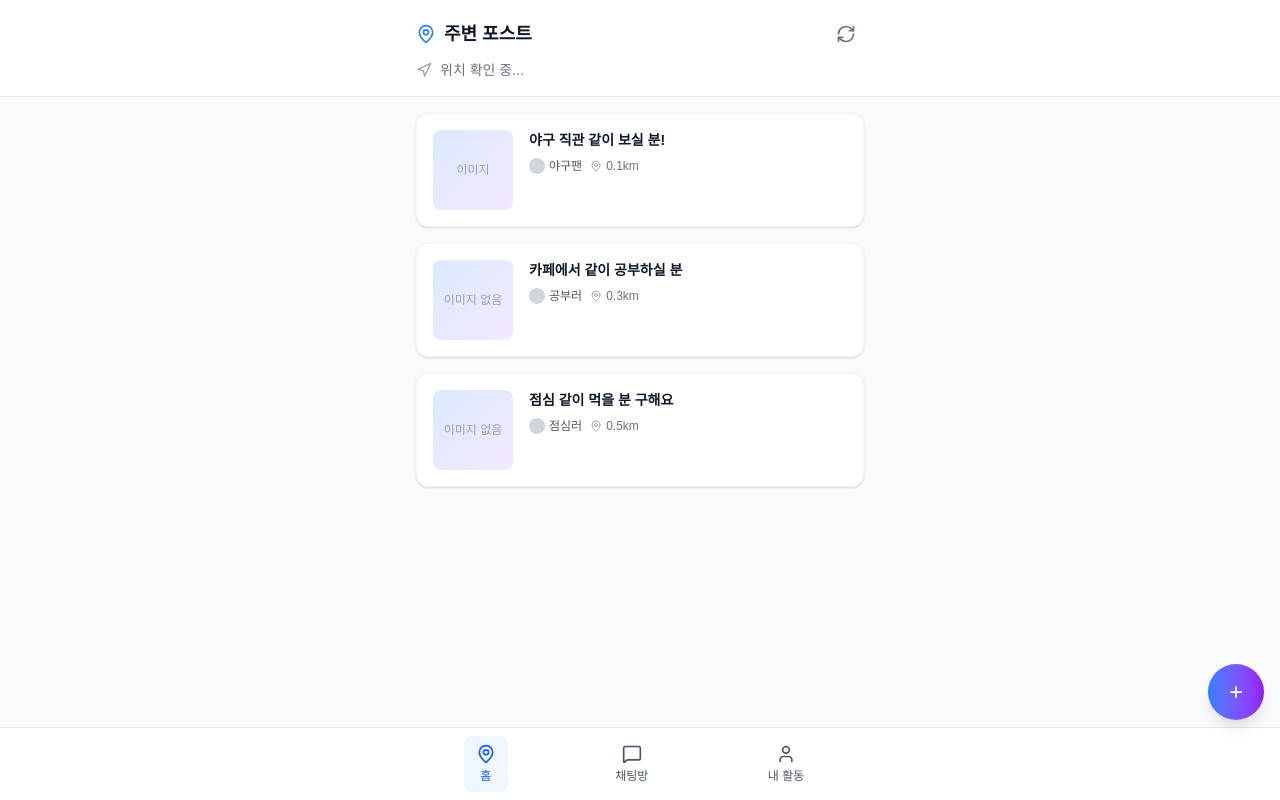
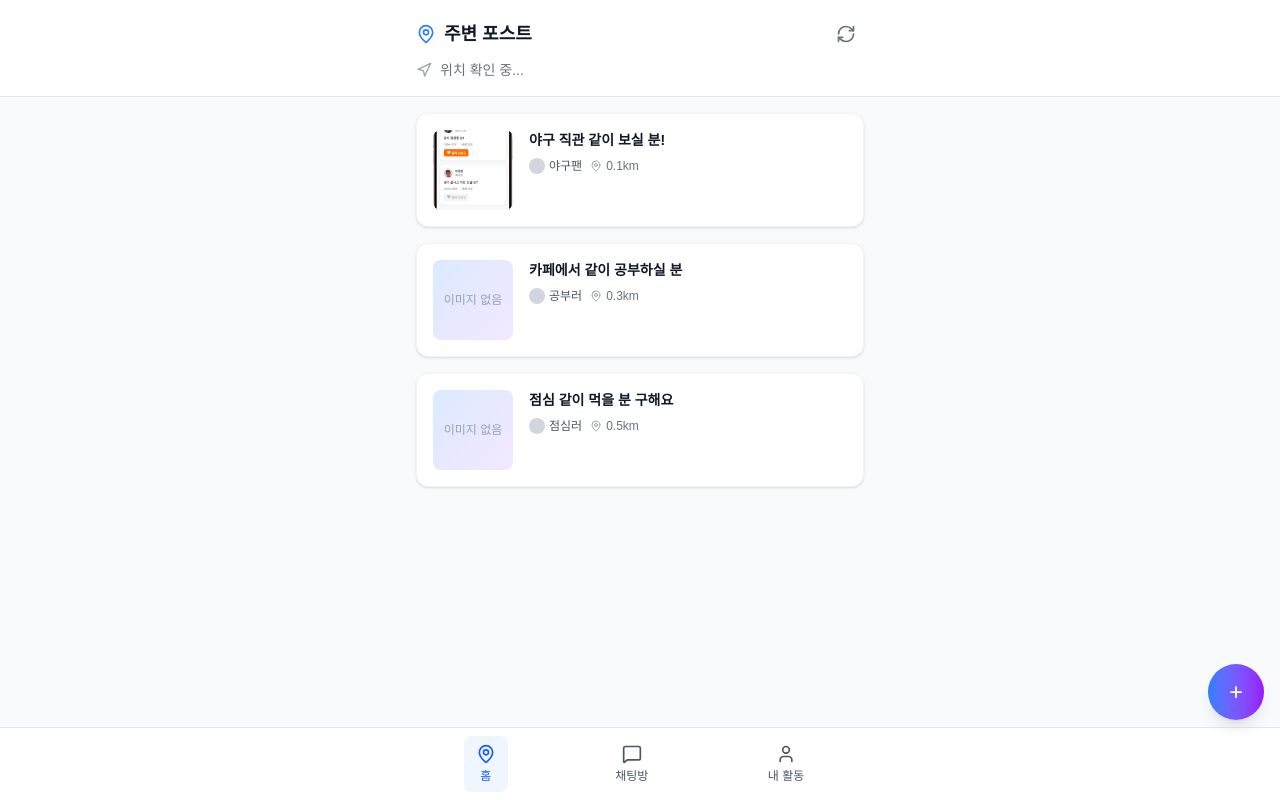
Before and after one commit to seonghun0828/spot, a Next.js app: page / in a window 1280 px wide. Built offline with nearby package versions, Linux system fonts and the light colour scheme; no server answers.

Commit message:
Feat: show post image in home page

```diff
--- a/app/page.tsx
+++ b/app/page.tsx
@@ -2,6 +2,7 @@
 
 import { useState, useEffect } from 'react';
 import { useRouter } from 'next/navigation';
+import Image from 'next/image';
 import {
   MapPin,
   RefreshCw,
@@ -328,11 +329,14 @@ export default function HomePage() {
               >
                 <div className="flex space-x-4">
                   {/* 포스트 이미지 */}
-                  <div className="w-20 h-20 bg-gray-200 rounded-lg overflow-hidden flex-shrink-0">
+                  <div className="w-20 h-20 bg-gray-200 rounded-lg overflow-hidden flex-shrink-0 relative">
                     {post.image ? (
-                      <div className="w-full h-full bg-gradient-to-br from-blue-100 to-purple-100 flex items-center justify-center">
-                        <span className="text-gray-400 text-xs">이미지</span>
-                      </div>
+                      <Image
+                        src={post.image}
+                        alt="Post Image"
+                        fill
+                        className="object-cover"
+                      />
                     ) : (
                       <div className="w-full h-full bg-gradient-to-br from-blue-100 to-purple-100 flex items-center justify-center">
                         <span className="text-gray-400 text-xs">
```
